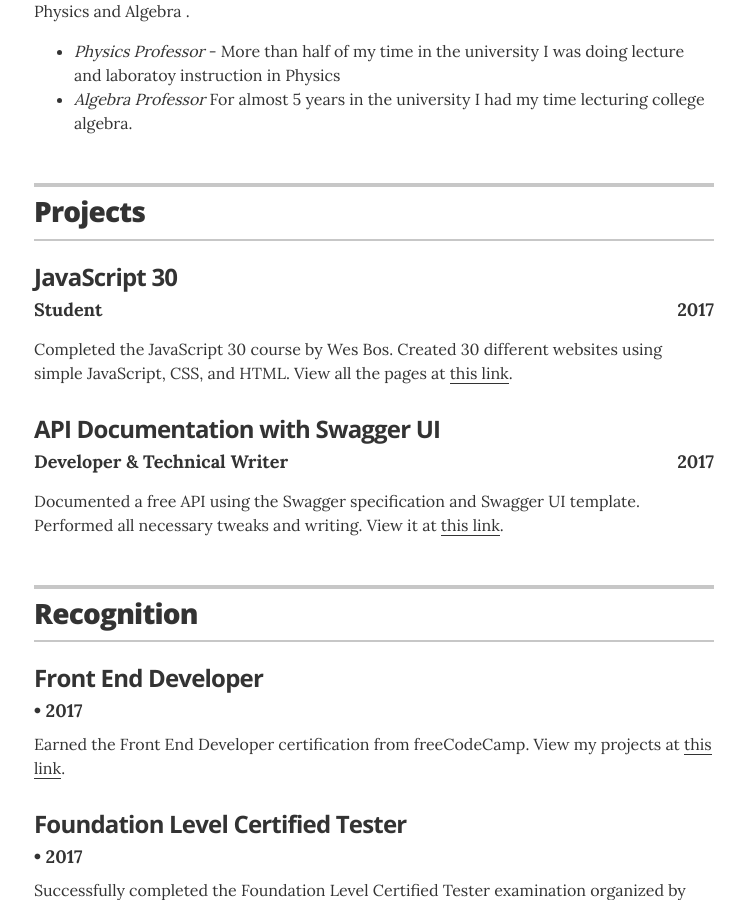
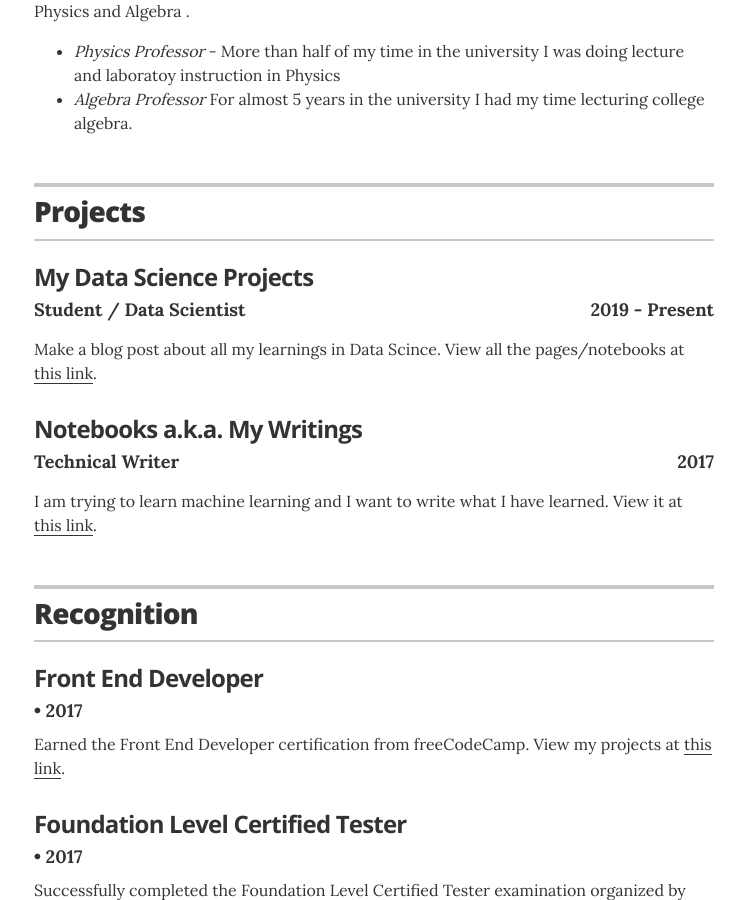
Before and after one commit to daddyawesome/daddyawesome.github.io, a Jekyll site: the page built from index.html, in a window 1280 px wide and 900 px high, scrolled down 1672 px. Shown: the whole window, without its empty margins (266-1011 px from the left). Built offline with Jekyll 4.4.1, drawn with Linux system fonts in a browser that asks for light colours; nearby versions of some CDN libraries.

Commit message:
Update projects.yml

```diff
--- a/_data/projects.yml
+++ b/_data/projects.yml
@@ -1,12 +1,12 @@
 # Projects
-# JavaScript 30
-- project: JavaScript 30
-  role: Student
+# My Data Science Projects
+- project: My Data Science Projects
+  role: Student / Data Scientist
+  duration: 2019 - Present
+  description: Make a blog post about all my learnings in Data Scince. View all the pages/notebooks at <a href="https://daddyawesome.github.io/data_science/" target=_blank rel="noopener noreferrer">this link</a>.
+
+# Notebooks a.k.a. My Writings
+- project: Notebooks a.k.a. My Writings
+  role: Technical Writer
   duration: 2017
-  description: Completed the JavaScript 30 course by Wes Bos. Created 30 different websites using simple JavaScript, CSS, and HTML. View all the pages at <a href="https://andreidbr.github.io/JS30" target=_blank rel="noopener noreferrer">this link</a>.
-
-# API Documentation with Swagger UI
-- project: API Documentation with Swagger UI
-  role: Developer & Technical Writer
-  duration: 2017
-  description: Documented a free API using the Swagger specification and Swagger UI template. Performed all necessary tweaks and writing. View it at <a href="https://andreidbr.github.io/dist" target=_blank rel="noopener noreferrer">this link</a>.
+  description: I am trying to learn machine learning and I want to write what I have learned. View it at <a href="https://daddyawesome.github.io/writings/spartan/" target=_blank rel="noopener noreferrer">this link</a>.
```
